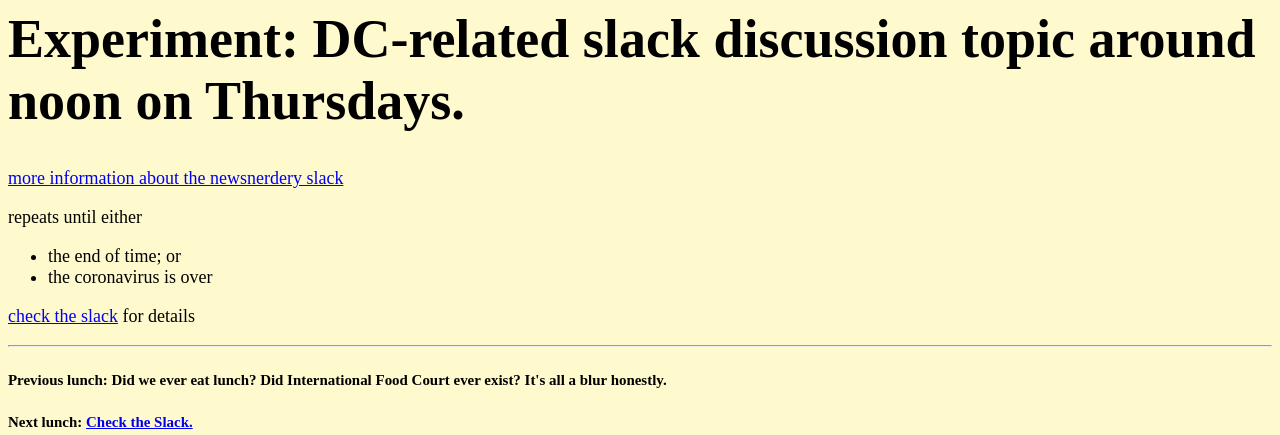
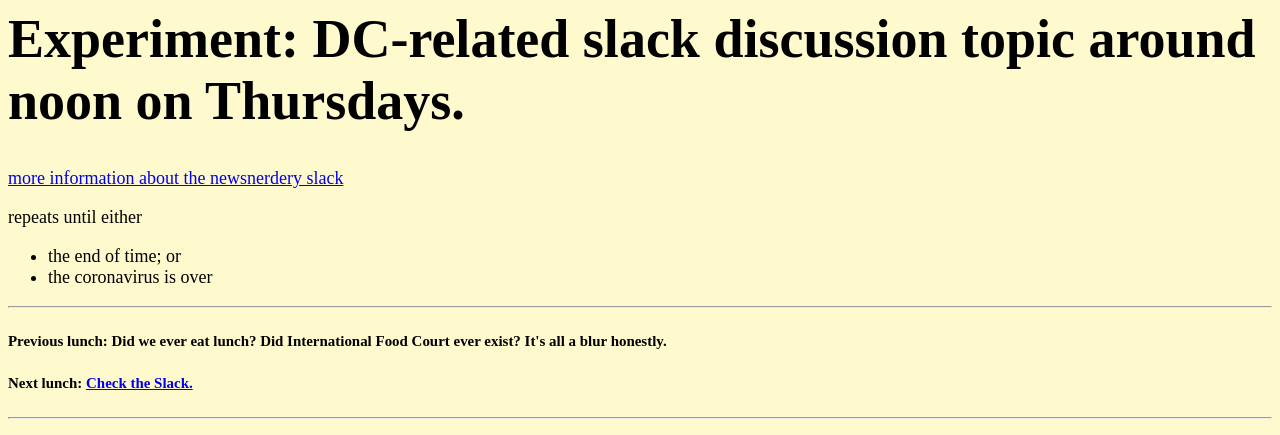
Before and after one commit to rshorey/dcnewsnerdslunch, a plain HTML site: page index.html in a window 1280 px wide. Shown: the top 435 px of the page. Drawn offline with Linux system fonts and the light colour scheme.

Commit message:
too many references to "the slack"

```diff
--- a/index.html
+++ b/index.html
@@ -34,7 +34,6 @@
         <li> the coronavirus is over </li>
     </ul>
     </p>
-    <p><a href="https://newsnerdery.slack.com">check the slack</a> for details</p>
     <hr />
     <h5>
       <strong>Previous lunch</strong>: Did we ever eat lunch? Did International Food Court ever exist? It's all a blur honestly.
```
